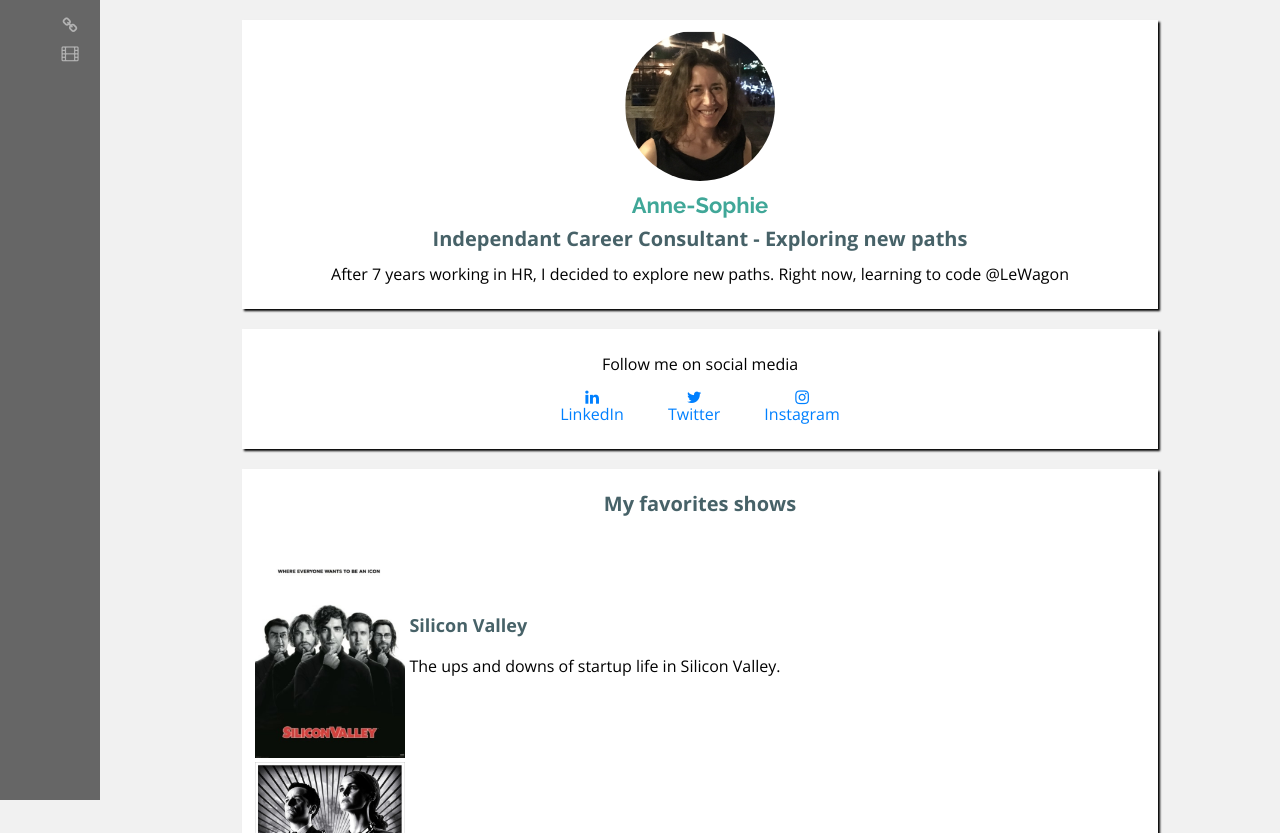
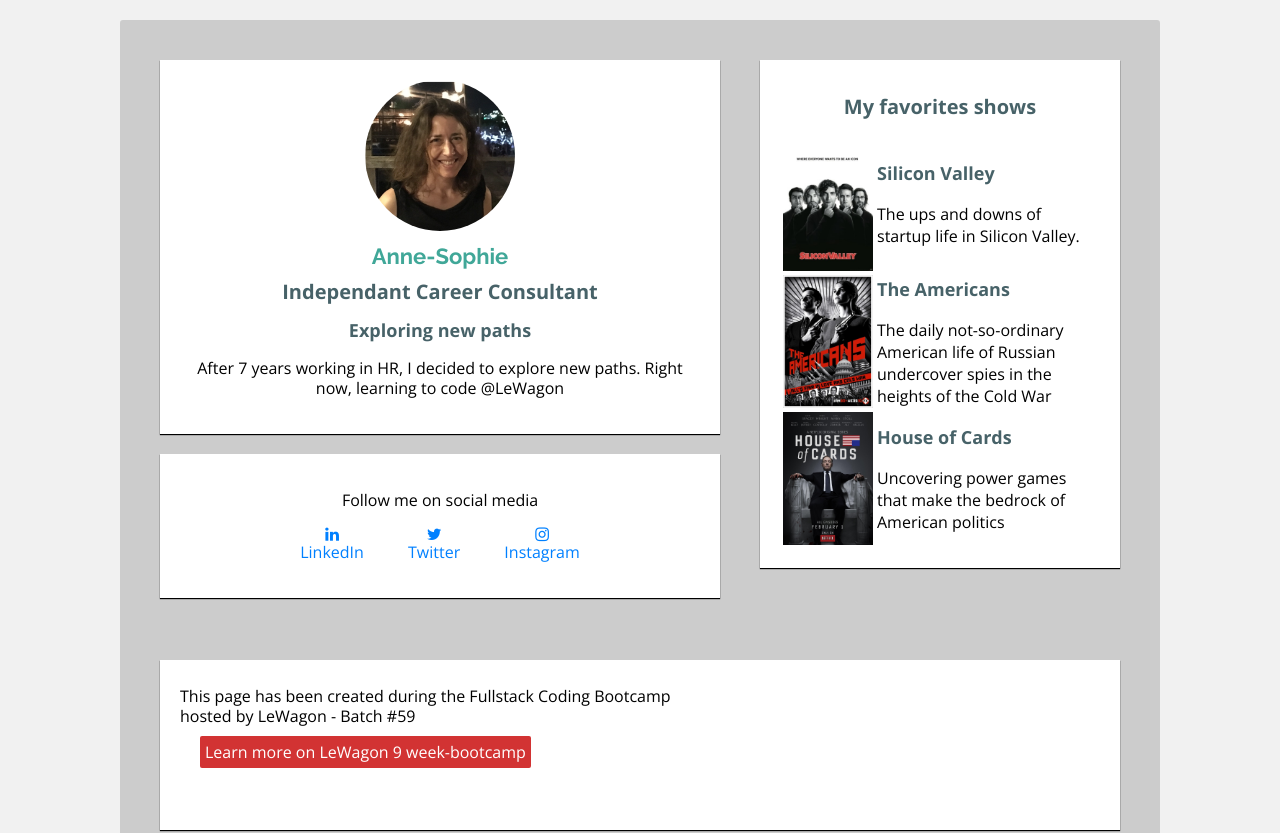
Before and after one commit to Heninapso/profile, a plain HTML site: page index.html in a window 1280 px wide. Shown: the top 833 px of the page. Drawn offline with nearby package versions, Linux system fonts and the light colour scheme.

Commit message:
boxes implemented

```diff
--- a/index.html
+++ b/index.html
@@ -13,21 +13,17 @@
     <link rel="stylesheet" href="style.css">
   </head>
   <body>
-    <div id="sidebar">
-    <ul>
-      <li><a href="#links"><i class="fa fa-link" aria-hidden="true"></i></a></li>
-      <li><a href="#favorite-shows"><i class="fa fa-film" aria-hidden="true"></i></a></li>
-    </ul>
-    </div>
-    <div id="page-content">
-      <div class="container">
-        <div class="card_white">
+
+    <div id="wrapper">
+      <div id="left-container">
+        <div class="card_white text-center">
           <img class= "img_circle" src="images/AS_1.png" alt="Anne-Sophie" width="150px">
           <h1>Anne-Sophie</h1>
-            <h2>Independant Career Consultant - Exploring new paths</h2>
+            <h2>Independant Career Consultant</h2>
+            <h3>Exploring new paths</h3>
               <p>After 7 years working in HR, I decided to explore new paths. Right now, learning to code @LeWagon </p>
         </div>
-        <div class="card_white" id="links">
+        <div class="card_white text-center" id="links">
           <p>Follow me on social media</p>
           <ul class="list_inline">
             <li><a href="https://fr.linkedin.com/in/anne-sophie-chambon-920a1637" target="_blank">
@@ -37,25 +33,27 @@
             <li><a href="https://www.instagram.com/heni_napso/" target="_blank"><i class="fa fa-instagram" aria-hidden="true"></i><br>Instagram</a></li>
           </ul>
         </div>
-        <div class="card_white" id="favorite-shows">
+      </div>
+      <div id="right-container">
+        <div class="card_white text-center" id="favorite-shows">
           <h2>My favorites shows</h2>
           <table>
             <tr>
-              <td><img src="images/silicon_valley.jpg" alt="Silicon Valley" width="150px"></td>
+              <td><img src="images/silicon_valley.jpg" alt="Silicon Valley" width="90px"></td>
               <td>
                 <h3>Silicon Valley</h3>
                 <p>The ups and downs of startup life in Silicon Valley.</p>
               </td>
             </tr>
             <tr>
-              <td><img src="images/the_americans.jpg" alt="The Americans" width="150px"></td>
+              <td><img src="images/the_americans.jpg" alt="The Americans" width="90px"></td>
               <td>
                 <h3>The Americans</h3>
                 <p>The daily not-so-ordinary American life of Russian undercover spies in the heights of the Cold War</p>
               </td>
             </tr>
             <tr>
-              <td><img src="images/house_of_cards.jpg" alt="House of Cards" width="150px"></td>
+              <td><img src="images/house_of_cards.jpg" alt="House of Cards" width="90px"></td>
               <td>
                 <h3>House of Cards</h3>
                 <p>Uncovering power games that make the bedrock of American politics</p>
@@ -64,6 +62,11 @@
           </table>
         </div>
       </div>
+      <div class="clear"></div>
+      <div id="footer" class="card_white">
+        <p>This page has been created during the Fullstack Coding Bootcamp hosted by LeWagon - Batch #59</p>
+        <a class="btn-red text-center" href="https://www.lewagon.com/paris" target="_blank">Learn more on LeWagon 9 week-bootcamp</a>
+      </div>
     </div>
   </body>
 </html>
--- a/style.css
+++ b/style.css
@@ -3,7 +3,7 @@
   font-family: 'Open Sans', sans-serif;
   font-weight: lighter;
   font-size: 16px;
-  line-height: 18px;
+  line-height: 20px;
 }
 
 h1 {
@@ -33,20 +33,42 @@
   color: #000080;
 }
 
-.container {
-  width: 80%;
-  margin: 0 auto;
+#wrapper {
+  padding: 20px;
+  width: 1000px;
+  margin: 20px auto;
+  border-radius: 3px;
+  background: #CCCCCC;
 }
 
+#left-container {
+  width: 60%;
+  float: left;
+  min-height: 600px;
+}
+
+#right-container {
+  width: 40%;
+  float: right;
+  min-height: 600px;
+}
+
+.clear {
+  clear: both;
+}
+
+#footer {
+  postiion: relative;
+  padding: 10px 400px 60px 20px;
+}
 .img_circle {
   border-radius: 50%;
 }
 .card_white {
   background-color: white;
-  margin: 20px auto;
-  box-shadow: 2px 2px 2px black;
-  padding: 10px;
-  text-align: center;
+  margin: 20px;
+  box-shadow: 0px 1px 1px black;
+  padding: 20px;
 }
 
 .list_inline {
@@ -58,35 +80,27 @@
   padding: 0px 20px;
 }
 
-#sidebar {
-  position: fixed;
-  width: 300px;
-  left: 0;
-  top: 0;
-  bottom: 0;
-  width: 100px;
-  text-align: center;
-  background-color: #666666;
+.card_white:first-child {
+  min-height: 300px
 }
 
-#sidebar li {
-  margin-top: 10px;
-  margin-bottom: 10px;
+.card_white:last-child {
+  min-height: 100px;
 }
 
-#sidebar ul {
-  list-style: none;
+.text-center {
+  text-align: center;
 }
 
-#sidebar a {
-  text-decoration: none;
-  color: #B3B3B3;
+.btn-red {
+  background-color: #D23333;
+  color: white;
+  border-radius: 2px;
+  margin: 20px;
+  padding: 5px;
 }
 
-#sidebar a:hover {
+.btn-red:hover {
   color: white;
+  background-color: #800000;
 }
-
-#page-content {
-  margin-left: 120px;
-}
```
